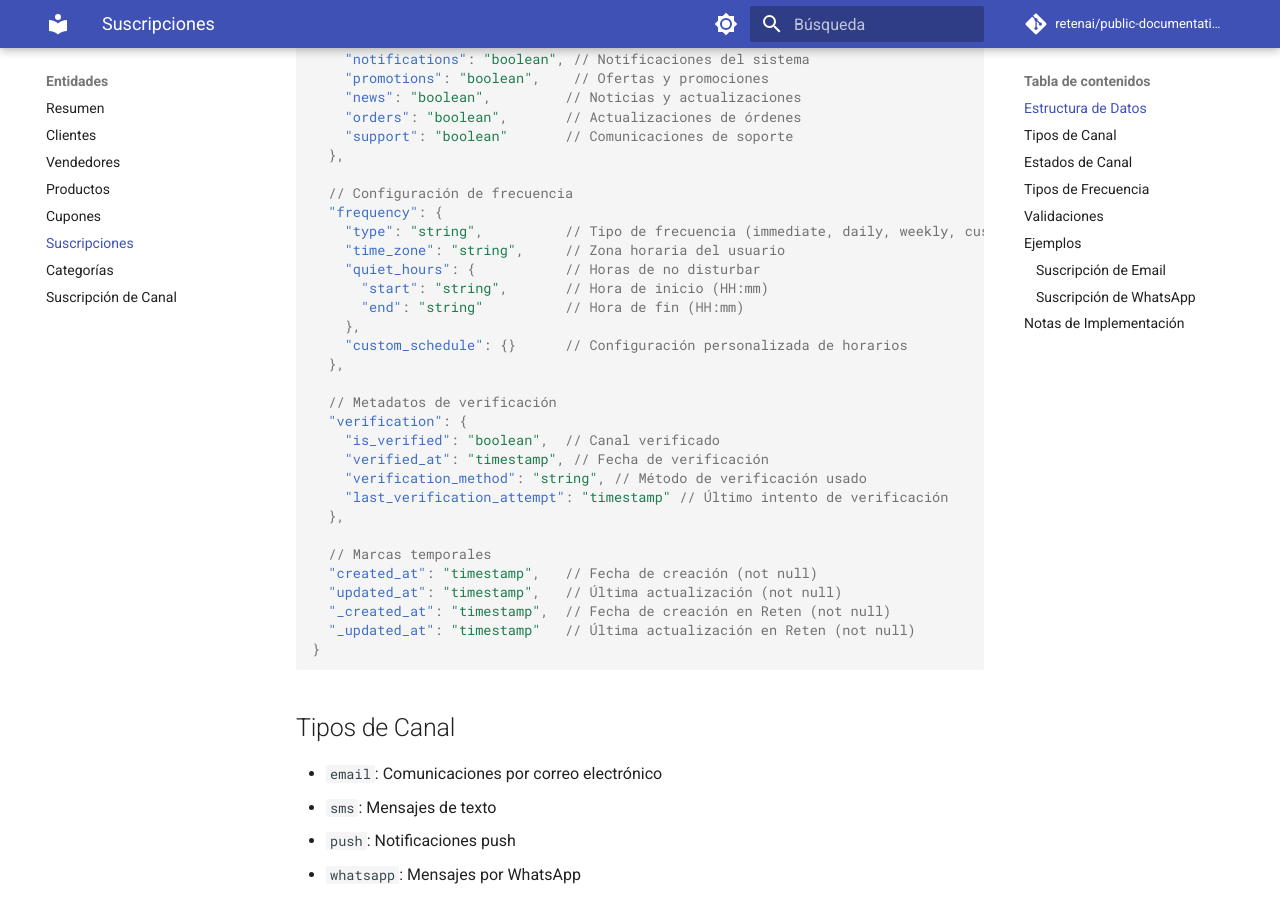
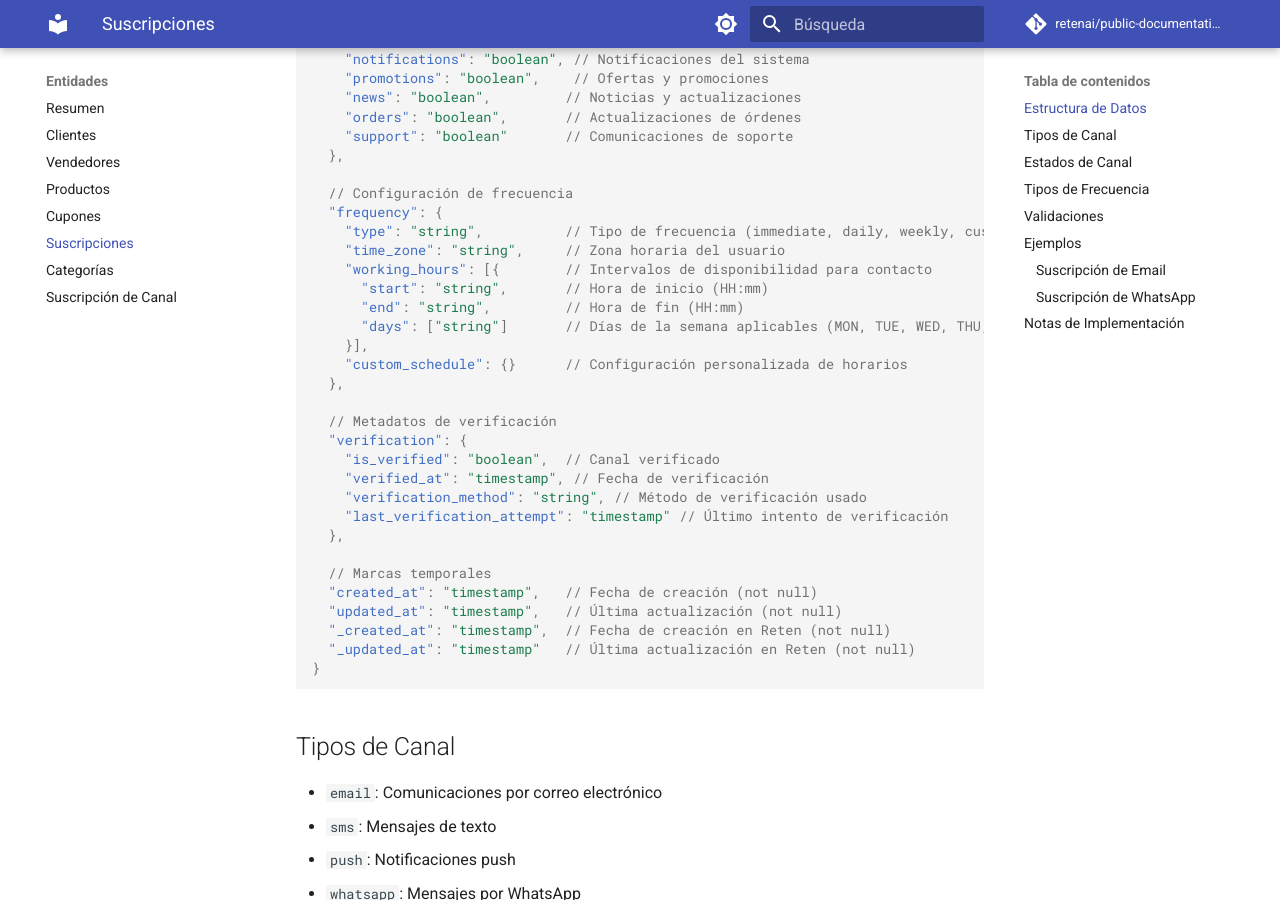
Before and after one commit to retenai/public-documentation, an MkDocs documentation site: the page built from docs/entities/subscription/README.md, in a window 1280 px wide and 900 px high, scrolled down 679 px. Built offline with MkDocs 1.6.1 and Material for MkDocs 9.7.7, drawn with Linux system fonts in a browser that asks for light colours; comment, search, counter and statistics services are not loaded; some of the changed text lies outside the part shown.

Commit message:
feat: replace quiet_hours with working_hours array in subscription schema

````diff
--- a/docs/entities/subscription/README.md
+++ b/docs/entities/subscription/README.md
@@ -33,10 +33,11 @@ Las suscripciones representan la configuración de comunicación y notificacione
   "frequency": {
     "type": "string",          // Tipo de frecuencia (immediate, daily, weekly, custom)
     "time_zone": "string",     // Zona horaria del usuario
-    "quiet_hours": {           // Horas de no disturbar
+    "working_hours": [{        // Intervalos de disponibilidad para contacto
       "start": "string",       // Hora de inicio (HH:mm)
-      "end": "string"          // Hora de fin (HH:mm)
-    },
+      "end": "string",         // Hora de fin (HH:mm)
+      "days": ["string"]       // Días de la semana aplicables (MON, TUE, WED, THU, FRI, SAT, SUN)
+    }],
     "custom_schedule": {}      // Configuración personalizada de horarios
   },
 
@@ -90,7 +91,7 @@ Las suscripciones representan la configuración de comunicación y notificacione
 
 3. **Frecuencia**
    - Zona horaria válida
-   - Horas de quiet_hours en formato válido
+   - Horas de working_hours en formato válido
    - Configuración custom_schedule válida según tipo
 
 4. **Verificación**
@@ -138,10 +139,11 @@ Las suscripciones representan la configuración de comunicación y notificacione
   "frequency": {
     "type": "immediate",
     "time_zone": "America/Santiago",
-    "quiet_hours": {
+    "working_hours": [{
       "start": "22:00",
-      "end": "08:00"
-    }
+      "end": "08:00",
+      "days": ["MON", "TUE", "WED", "THU", "FRI"]
+    }]
   }
 }
 ```
@@ -161,4 +163,4 @@ Las suscripciones representan la configuración de comunicación y notificacione
 3. **Control de Frecuencia**
    - Respetar zona horaria del usuario
    - Consolidación de mensajes según frecuencia
-   - Manejo de excepciones en quiet_hours
+   - Manejo de excepciones en working_hours
````
Also changed, not shown: docs/entities/client/README.md (+9 -5 lines), docs/entities/seller/README.md (line endings or trailing spaces).
